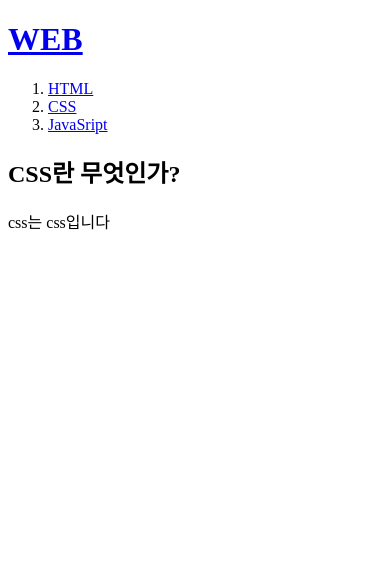
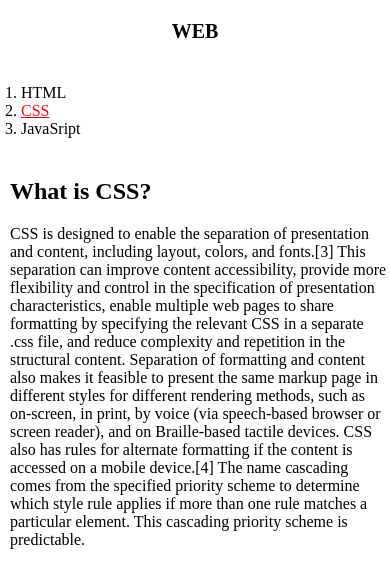
Before and after one commit to skh417/web1, a plain HTML site: page 2.html in a window 390 px wide. Drawn offline with Linux system fonts and the light colour scheme.

Commit message:
2nd version
css 생활코딩 작업

```diff
--- a/2.html
+++ b/2.html
@@ -3,15 +3,59 @@
 <head>
   <title>WEB1-CSS</title>
   <meta charset="utf-8">
+  <style>
+    body {
+      margin:0px;
+    }
+    #grid {
+      display:grid;
+      grid-template-columns: 150px 1fr;
+    }
+    a {
+      color:black;
+      text-decoration: none;
+    }
+    h1 {
+      font-size: 60px;
+      text-align: center;
+      border-bottom:1px solid gray;
+      margin:0;
+      padding:20px;
+    }
+    ol {
+      border-right:1px solid gray;
+      width:100px;
+      margin:1px;
+      padding:20px;
+    }
+    @media(max-width:600px){
+      h1{
+        font-size: 20px;
+      }
+      #grid {
+        display:block;
+      }
+      ol {
+        border-right:none;
+      }
+    h1 {
+  border-bottom:none;
+    }
+  </style>
 </head>
 <body>
 <h1><a href="index.html">WEB</a></h1>
-  <ol>
-    <li><a href="1.html">HTML</a></li>
-    <li><a href="2.html">CSS</a></li>
-    <li><a href="3.html">JavaSript</a></li>
-  </ol>
-  <h2>CSS란 무엇인가?</h2>
-  <p>css는 css입니다</p>
+<div id="grid">
+    <ol>
+      <li><a href="1.html">HTML</a></li>
+      <li><a href="2.html" style="color:red;text-decoration:underline">CSS</a></li>
+      <li><a href="3.html">JavaSript</a></li>
+    </ol>
+  <div>
+    <h2 style="padding-left:10px">What is CSS?</h2>
+    <p style="padding-left:10px">CSS is designed to enable the separation of presentation and content, including layout, colors, and fonts.[3] This separation can improve content accessibility, provide more flexibility and control in the specification of presentation characteristics, enable multiple web pages to share formatting by specifying the relevant CSS in a separate .css file, and reduce complexity and repetition in the structural content. Separation of formatting and content also makes it feasible to present the same markup page in different styles for different rendering methods, such as on-screen, in print, by voice (via speech-based browser or screen reader), and on Braille-based tactile devices. CSS also has rules for alternate formatting if the content is accessed on a mobile device.[4]
+    The name cascading comes from the specified priority scheme to determine which style rule applies if more than one rule matches a particular element. This cascading priority scheme is predictable.</p>
+  </div>
+</div>
 </body>
 </html>
```
Also changed, not shown: 1.html (+52 -8 lines), 3.html (+44 -1 lines), box.html (added, +21 -0 lines), index.html (+31 -0 lines).
